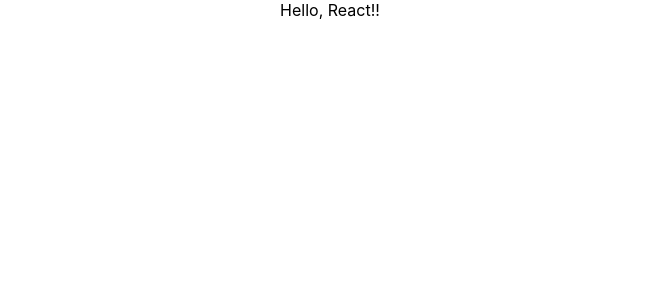
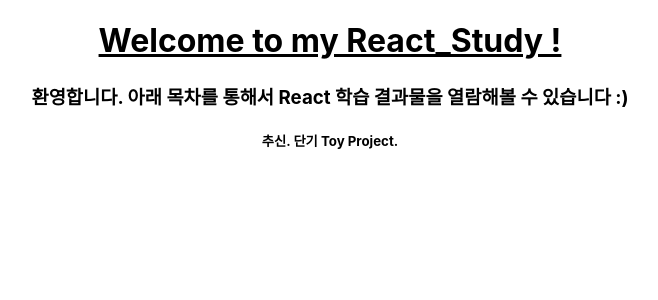
Before and after one commit to fabaneon/React, a React (Create React App) app in the folder react-app/: page / in a window 1280 px wide. Shown: the top 300 px of the page, without its empty margins (310-968 px from the left). Built offline with nearby package versions, Linux system fonts and the light colour scheme.

Commit message:
Update App.js

```diff
--- a/react-app/src/App.js
+++ b/react-app/src/App.js
@@ -5,7 +5,9 @@
   render()  {
     return  (
       <div className="App">
-        Hello, React!!
+      <h1 id = "title"><u>Welcome to my React_Study !</u></h1>
+      <h3>환영합니다. 아래 목차를 통해서 React 학습 결과물을 열람해볼 수 있습니다 :)</h3>
+      <h5>추신. 단기 Toy Project.</h5>
 
       </div>
     );
```
